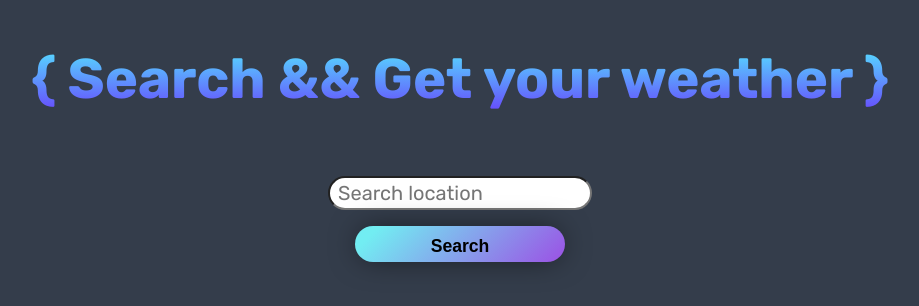
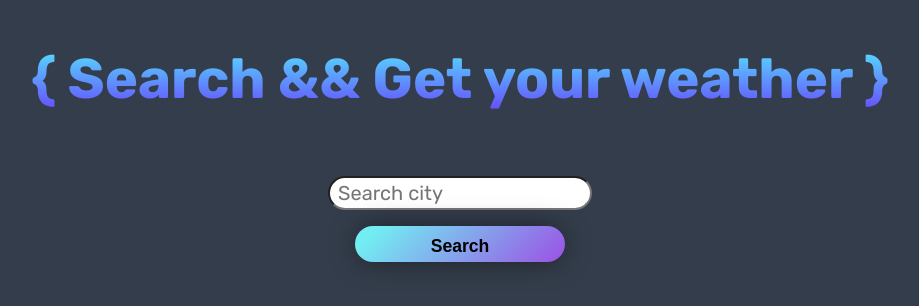
Before and after one commit to chrs-m/weather-app-react-ts, a React (Create React App) app: page / in a window 1280 px wide. Shown: the top 306 px of the page, without its empty margins (180-1099 px from the left). Built offline with nearby package versions, Linux system fonts and the light colour scheme.

Commit message:
Add new favicon, name for app + minor tweaks

```diff
--- a/public/index.html
+++ b/public/index.html
@@ -24,7 +24,7 @@
       work correctly both with client-side routing and a non-root public URL.
       Learn how to configure a non-root public URL by running `npm run build`.
     -->
-    <title>React App</title>
+    <title>Weather search</title>
   </head>
   <body>
     <noscript>You need to enable JavaScript to run this app.</noscript>
--- a/src/components/Form/Form.tsx
+++ b/src/components/Form/Form.tsx
@@ -1,4 +1,4 @@
-import React, { Dispatch, SetStateAction, useState } from "react";
+import React, { useState } from "react";
 import styles from "../../styles/Scss/Form.module.scss";
 import getForecast from "../../hooks/getForecast";
 
@@ -29,7 +29,7 @@ const Form = ({ setData, setLoading, setError }: props) => {
         aria-label="location"
         type="text"
         className={`${styles.input} form-control`}
-        placeholder="Search location"
+        placeholder="Search city"
         required
         value={location}
         onChange={(e) => setLocation(e.target.value)}
--- a/src/components/TodaysWeather/TodaysWeather.tsx
+++ b/src/components/TodaysWeather/TodaysWeather.tsx
@@ -30,11 +30,11 @@ const TodaysWeather = ({ weatherData }: props) => {
             {Math.floor(weatherData.consolidated_weather[0].the_temp)} {" °C"}
           </p>
           <p>
-            Todays lowest temprature is:{" "}
+            Todays lowest temprature is{" "}
             {Math.floor(weatherData.consolidated_weather[0].min_temp)} {" °C"}
           </p>
           <p>
-            Todays highest temprature is:{" "}
+            Todays highest temprature is{" "}
             {Math.floor(weatherData.consolidated_weather[0].max_temp)} {" °C"}
           </p>
         </div>
```
Also changed, not shown: public/manifest.json, 1 other file (tests, documents, lock files or other folders).
